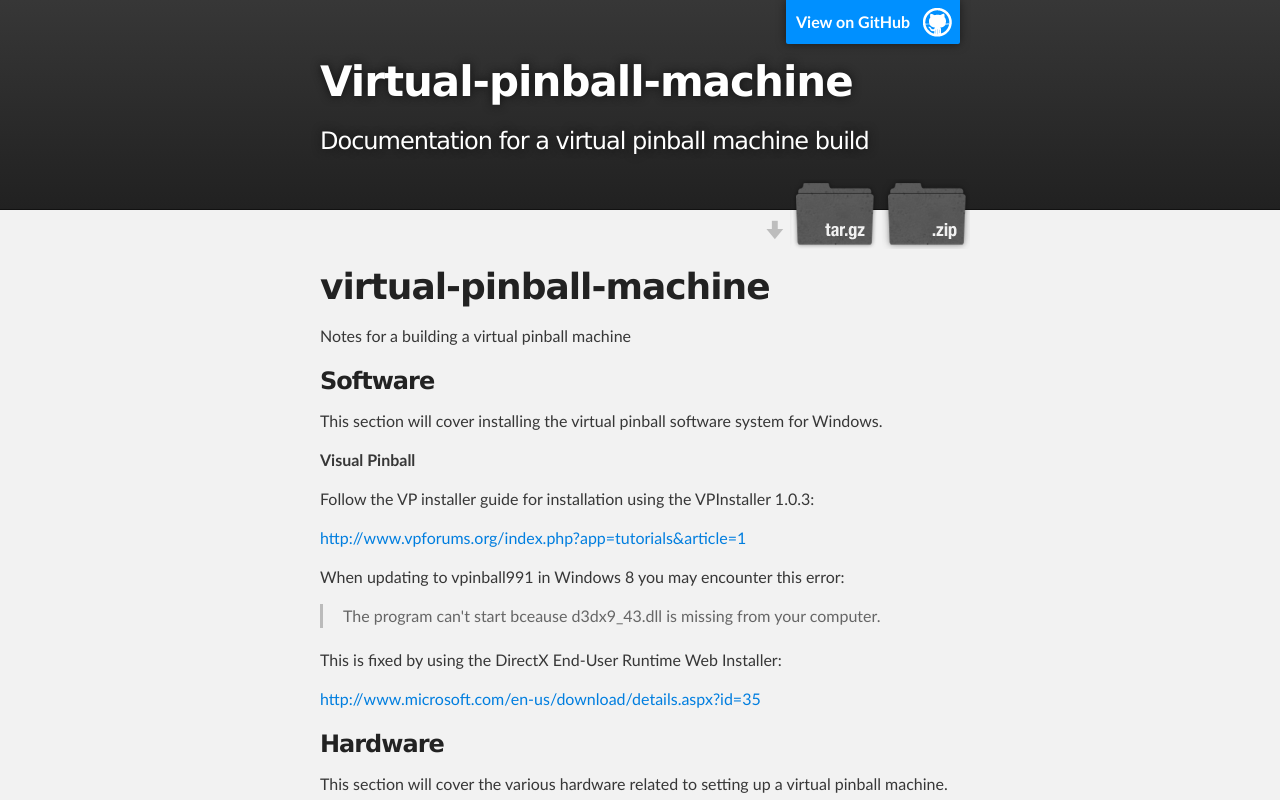
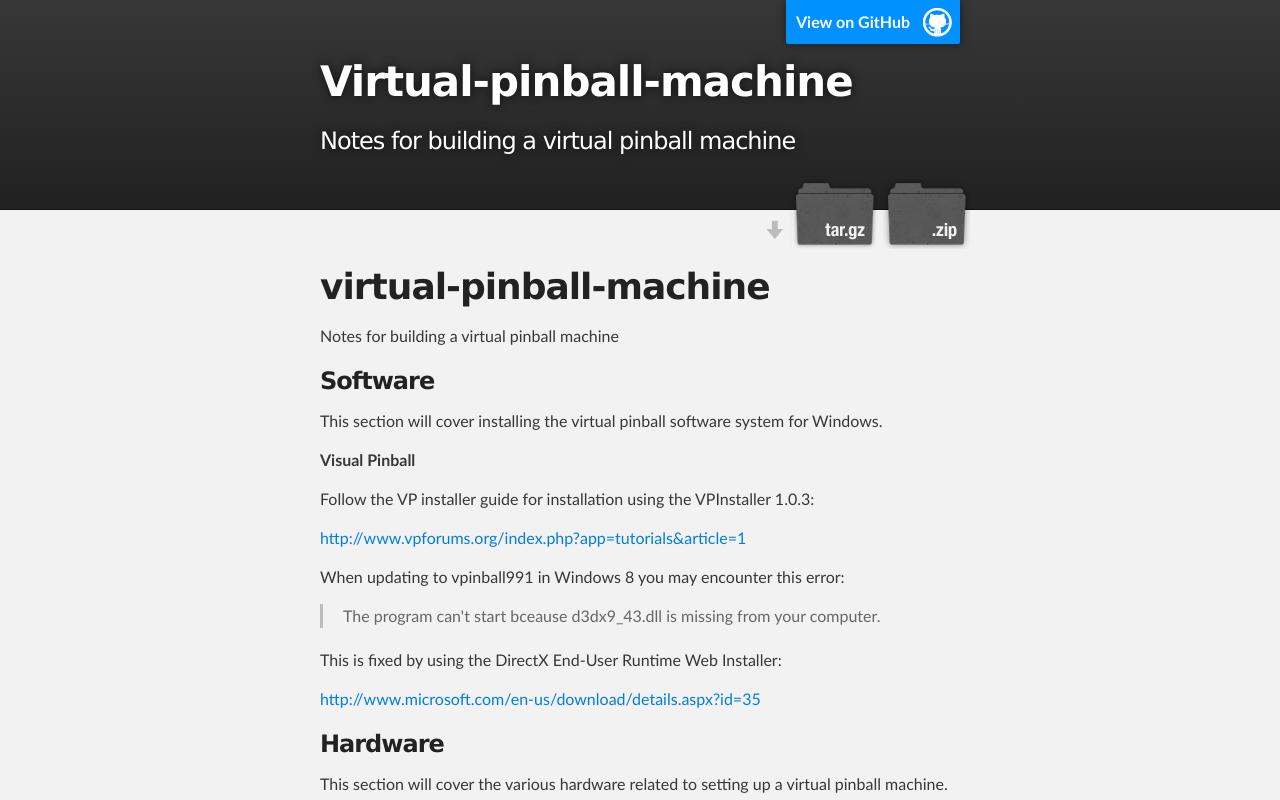
Before and after one commit to davechouinard/virtual-pinball-machine, a plain HTML site: page index.html in a window 1280 px wide. Shown: the top 800 px of the page. Drawn offline with Linux system fonts and the light colour scheme.

```diff
--- a/index.html
+++ b/index.html
@@ -4,7 +4,7 @@
   <head>
     <meta charset='utf-8'>
     <meta http-equiv="X-UA-Compatible" content="chrome=1">
-    <meta name="description" content="Virtual-pinball-machine : Documentation for a virtual pinball machine build">
+    <meta name="description" content="Virtual-pinball-machine : Notes for building a virtual pinball machine">
 
     <link rel="stylesheet" type="text/css" media="screen" href="stylesheets/stylesheet.css">
 
@@ -19,7 +19,7 @@
           <a id="forkme_banner" href="https://github.com/dave-ops/virtual-pinball-machine">View on GitHub</a>
 
           <h1 id="project_title">Virtual-pinball-machine</h1>
-          <h2 id="project_tagline">Documentation for a virtual pinball machine build</h2>
+          <h2 id="project_tagline">Notes for building a virtual pinball machine</h2>
 
             <section id="downloads">
               <a class="zip_download_link" href="https://github.com/dave-ops/virtual-pinball-machine/zipball/master">Download this project as a .zip file</a>
@@ -34,7 +34,7 @@
         <h1>
 <a id="virtual-pinball-machine" class="anchor" href="#virtual-pinball-machine" aria-hidden="true"><span class="octicon octicon-link"></span></a>virtual-pinball-machine</h1>
 
-<p>Notes for a building a virtual pinball machine</p>
+<p>Notes for building a virtual pinball machine</p>
 
 <h3>
 <a id="software" class="anchor" href="#software" aria-hidden="true"><span class="octicon octicon-link"></span></a>Software</h3>
--- a/params.json
+++ b/params.json
@@ -1 +1 @@
-{"name":"Virtual-pinball-machine","tagline":"Documentation for a virtual pinball machine build","body":"virtual-pinball-machine\r\n=======================\r\n\r\nNotes for a building a virtual pinball machine\r\n\r\n### Software\r\nThis section will cover installing the virtual pinball software system for Windows.\r\n\r\n**Visual Pinball**\r\n\r\nFollow the VP installer guide for installation using the VPInstaller 1.0.3:\r\n\r\nhttp://www.vpforums.org/index.php?app=tutorials&article=1\r\n\r\nWhen updating to vpinball991 in Windows 8 you may encounter this error:\r\n>The program can't start bceause d3dx9_43.dll is missing from your computer.\r\n\r\nThis is fixed by using the DirectX End-User Runtime Web Installer:\r\n\r\nhttp://www.microsoft.com/en-us/download/details.aspx?id=35\r\n\r\n\r\n### Hardware\r\nThis section will cover the various hardware related to setting up a virtual pinball machine.\r\n\r\n### Cabinet\r\nThis section will cover building a pinball cabinet out of plywood.\r\n","google":"","note":"Don't delete this file! It's used internally to help with page regeneration."}
+{"name":"Virtual-pinball-machine","tagline":"Notes for building a virtual pinball machine","body":"virtual-pinball-machine\r\n=======================\r\n\r\nNotes for building a virtual pinball machine\r\n\r\n### Software\r\nThis section will cover installing the virtual pinball software system for Windows.\r\n\r\n**Visual Pinball**\r\n\r\nFollow the VP installer guide for installation using the VPInstaller 1.0.3:\r\n\r\nhttp://www.vpforums.org/index.php?app=tutorials&article=1\r\n\r\nWhen updating to vpinball991 in Windows 8 you may encounter this error:\r\n>The program can't start bceause d3dx9_43.dll is missing from your computer.\r\n\r\nThis is fixed by using the DirectX End-User Runtime Web Installer:\r\n\r\nhttp://www.microsoft.com/en-us/download/details.aspx?id=35\r\n\r\n\r\n### Hardware\r\nThis section will cover the various hardware related to setting up a virtual pinball machine.\r\n\r\n### Cabinet\r\nThis section will cover building a pinball cabinet out of plywood.\r\n","google":"","note":"Don't delete this file! It's used internally to help with page regeneration."}
```
